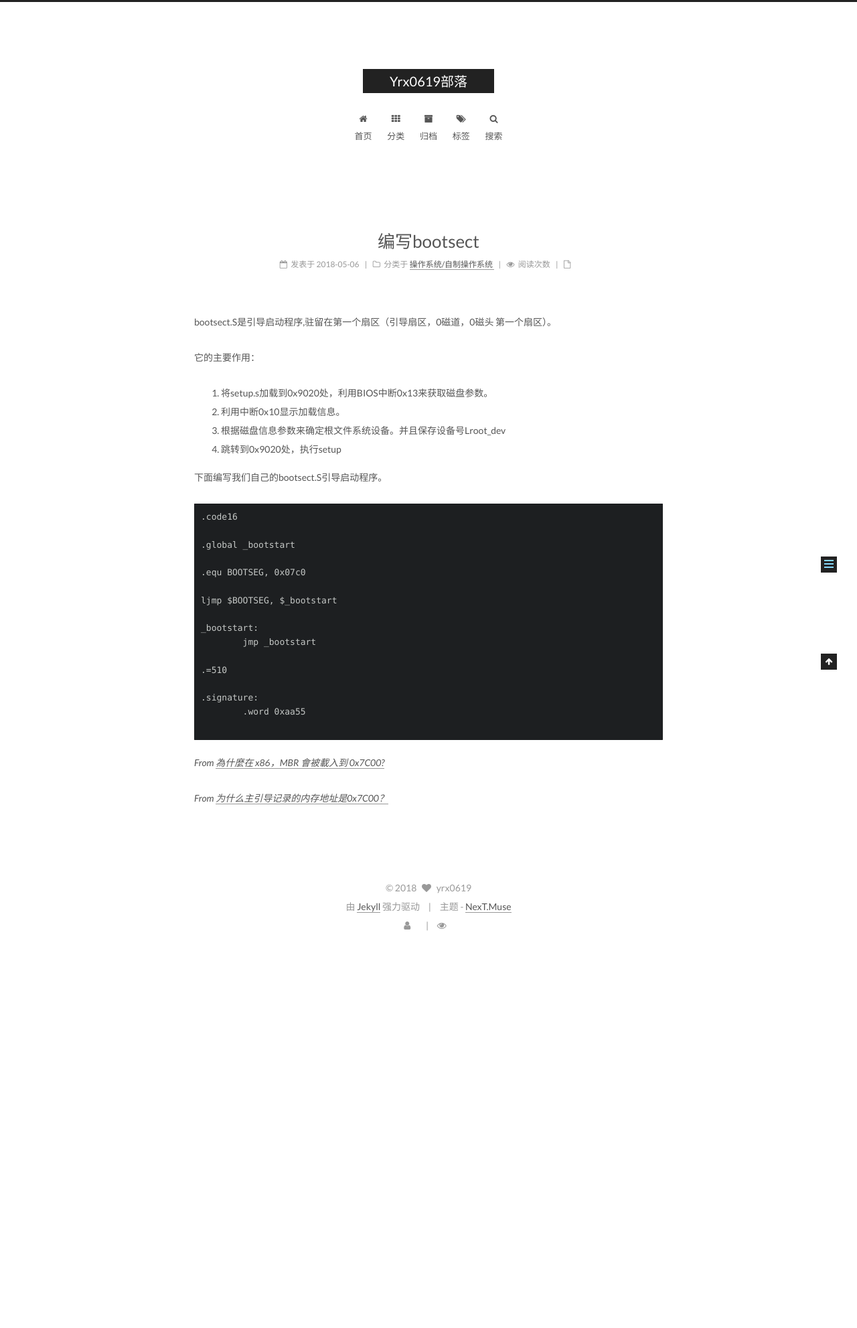
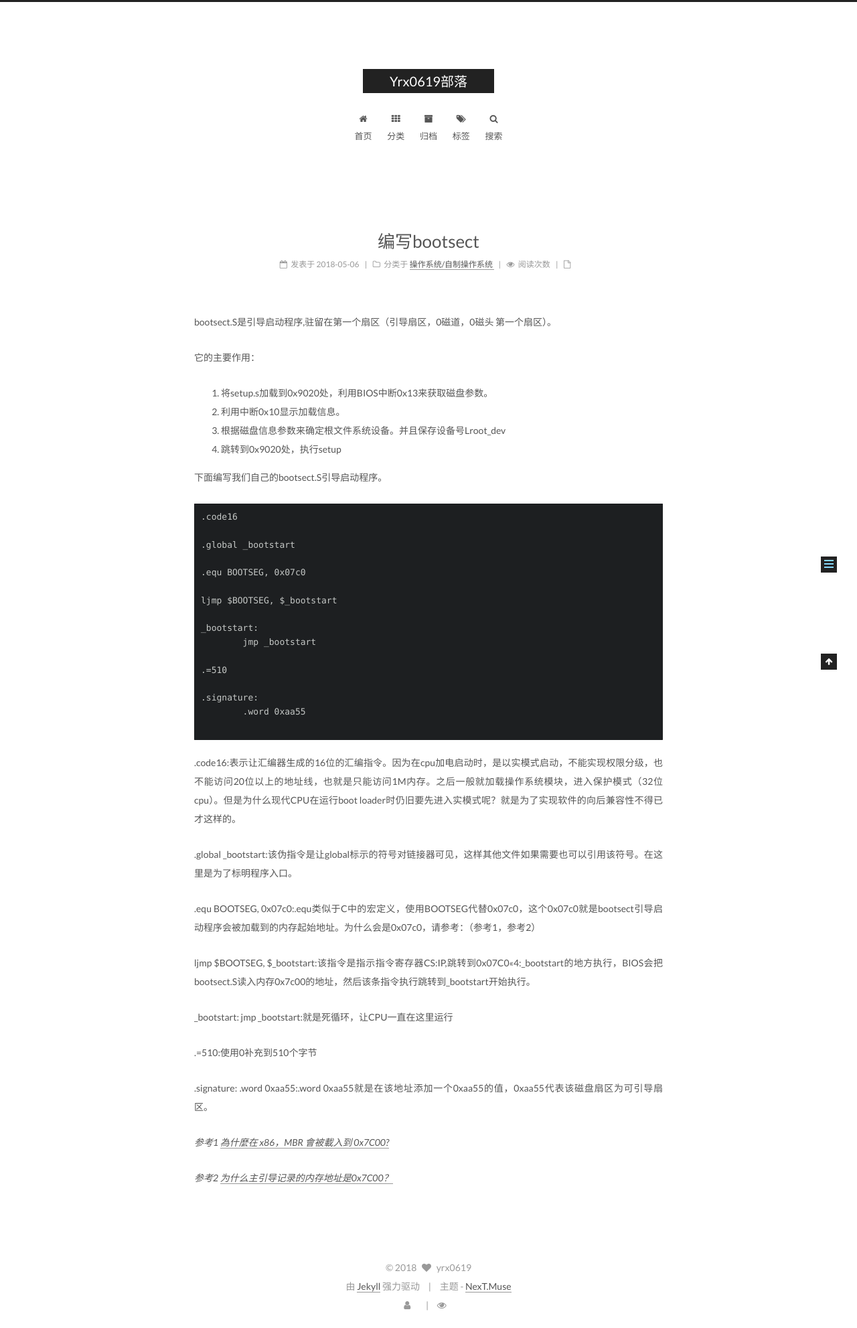
Before and after one commit to yrx0619/yrx0619.github.io, a Jekyll site: the page built from _posts/2018-05-06-编写bootsect.md, in a window 1280 px wide. Shown: the whole page at 67% size. Built offline with Jekyll 4.4.1, drawn with Linux system fonts in a browser that asks for light colours; comment, search, counter and statistics services are not loaded; before the commit the page ends 1416 px from its top, so only the background shows below that.

Commit message:
update bootsect.md.

````diff
--- a/_posts/2018-05-06-编写bootsect.md
+++ b/_posts/2018-05-06-编写bootsect.md
@@ -36,7 +36,26 @@ _bootstart:
 
 ```
 
+.code16:表示让汇编器生成的16位的汇编指令。因为在cpu加电启动时，是以实模式启动，不能实现权限分级，也不能访问20位以上的地址线，也就是只能访问1M内存。之后一般就加载操作系统模块，进入保护模式（32位cpu）。但是为什么现代CPU在运行boot loader时仍旧要先进入实模式呢？就是为了实现软件的向后兼容性不得已才这样的。
 
-*From [為什麼在 x86，MBR 會被載入到 0x7C00?](https://gist.github.com/letoh/2790559)*
+.global _bootstart:该伪指令是让global标示的符号对链接器可见，这样其他文件如果需要也可以引用该符号。在这里是为了标明程序入口。
 
-*From [为什么主引导记录的内存地址是0x7C00？](http://www.ruanyifeng.com/blog/2015/09/0x7c00.html)*
+.equ BOOTSEG, 0x07c0:.equ类似于C中的宏定义，使用BOOTSEG代替0x07c0，这个0x07c0就是bootsect引导启动程序会被加载到的内存起始地址。为什么会是0x07c0，请参考：（参考1，参考2）
+
+ljmp $BOOTSEG, $_bootstart:该指令是指示指令寄存器CS:IP,跳转到0x07C0<<4:_bootstart的地方执行，BIOS会把bootsect.S读入内存0x7c00的地址，然后该条指令执行跳转到_bootstart开始执行。
+
+_bootstart:
+		jmp _bootstart:就是死循环，让CPU一直在这里运行
+
+.=510:使用0补充到510个字节
+
+.signature:
+		.word 0xaa55:.word 0xaa55就是在该地址添加一个0xaa55的值，0xaa55代表该磁盘扇区为可引导扇区。
+
+
+
+
+
+*参考1 [為什麼在 x86，MBR 會被載入到 0x7C00?](https://gist.github.com/letoh/2790559)*
+
+*参考2 [为什么主引导记录的内存地址是0x7C00？](http://www.ruanyifeng.com/blog/2015/09/0x7c00.html)*
````
